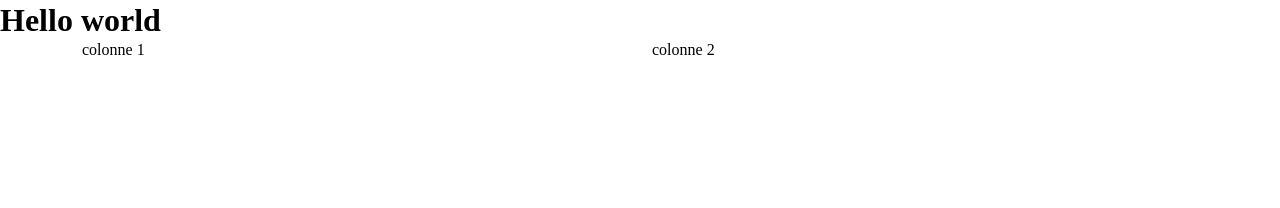
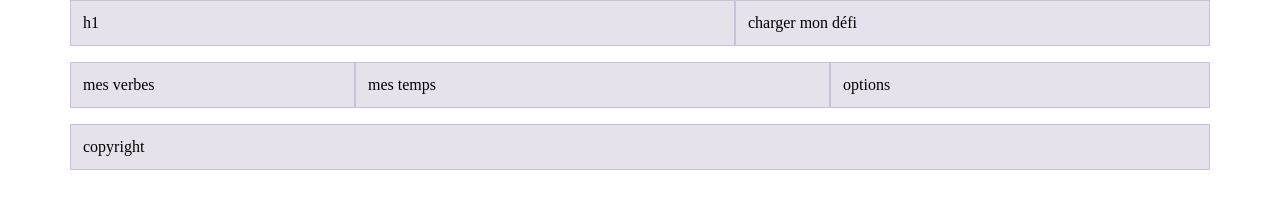
Before and after one commit to julia-ranzi/tatitotu-JuliaRanzi, a website built with Parcel: page src/index.html in a window 1280 px wide. Built offline with nearby package versions, Linux system fonts and the light colour scheme.

Commit message:
grille bootstrap v1

```diff
--- a/src/index.html
+++ b/src/index.html
@@ -7,11 +7,18 @@
     <link rel="stylesheet" href="scss/main.scss" />
   </head>
   <body>
-    <h1>Hello world</h1>
     <div class="container">
       <div class="row">
-        <div class="col">colonne 1</div>
-        <div class="col">colonne 2</div>
+        <div class="col-7">h1</div>
+        <div class="col-5">charger mon défi</div>
+      </div>
+      <div class="row">
+        <div class="col-3">mes verbes</div>
+        <div class="col-5">mes temps</div>
+        <div class="col-4">options</div>
+      </div>
+      <div class="row">
+        <div class="col-12">copyright</div>
       </div>
     </div>
 
--- a/src/scss/_layout.scss
+++ b/src/scss/_layout.scss
@@ -0,0 +1,11 @@
+.row + .row {
+  margin-top: 16px;
+}
+
+.row > .col,
+.row > [class^="col-"] {
+  padding-top: 12px;
+  padding-bottom: 12px;
+  background-color: rgba(86, 61, 124, 0.15);
+  border: 1px solid rgba(86, 61, 124, 0.2);
+}
```
